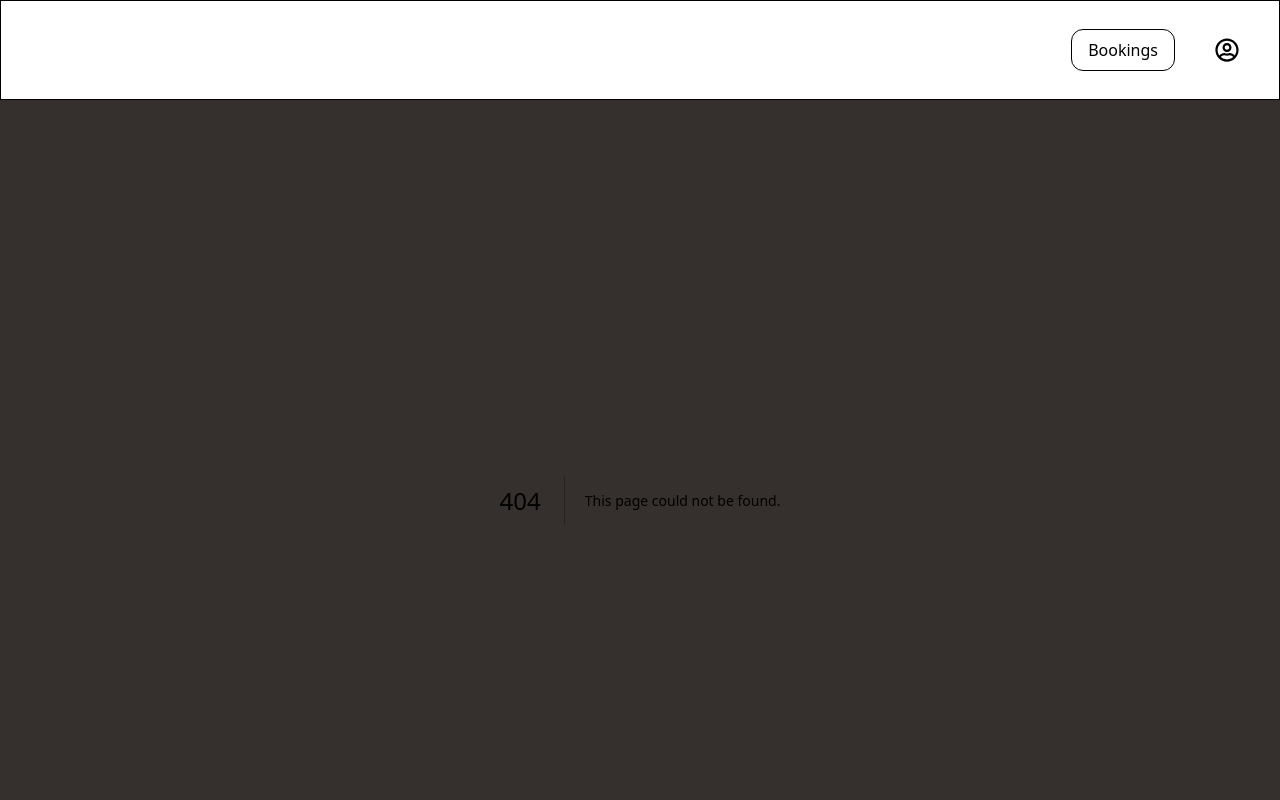
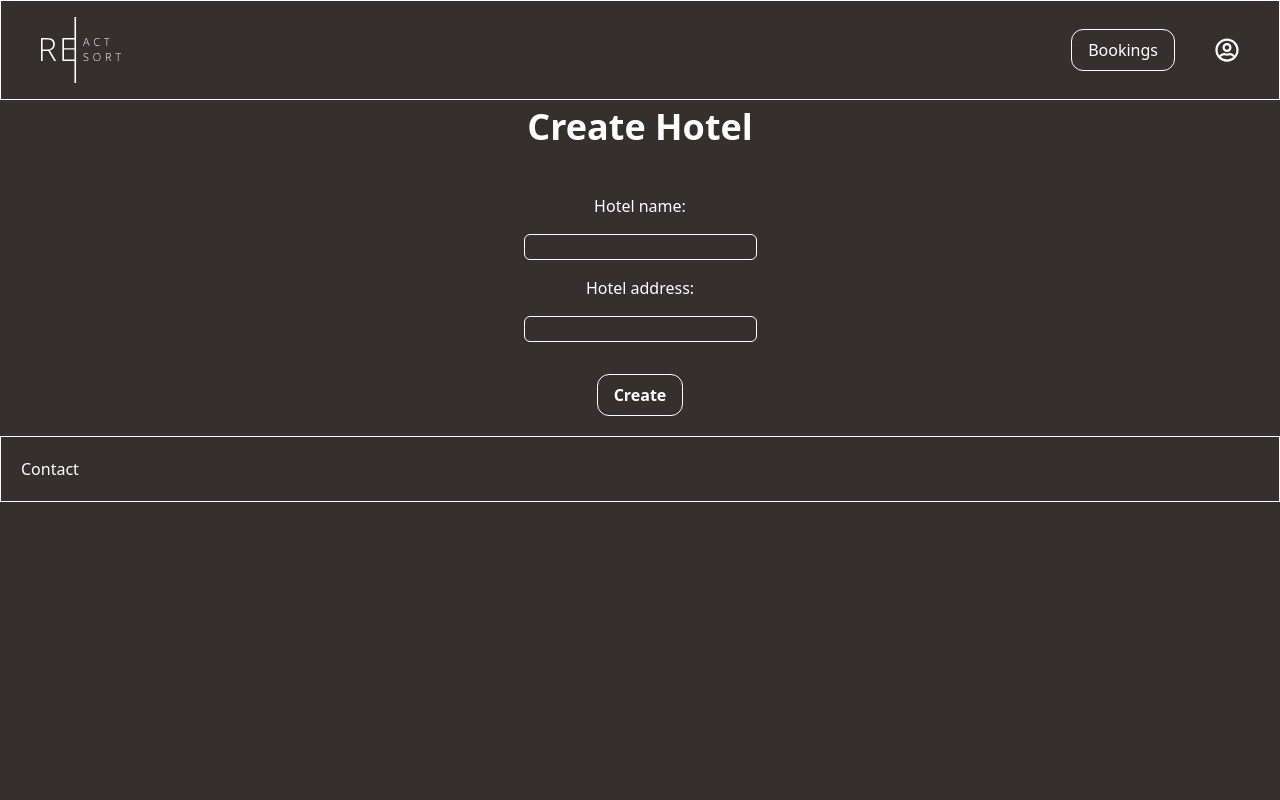
Before and after one commit to ericskagerling/ReactResort, a Next.js app: page /admin/create in a window 1280 px wide. Before the commit this address had no page. Shown: the top 800 px of the page. Built offline with nearby package versions, Linux system fonts and the light colour scheme.

Commit message:
added create hotel function

```diff
--- /dev/null
+++ b/app/admin/create/page.tsx
@@ -0,0 +1,54 @@
+async function createHotel(formData: FormData) {
+  "use server";
+  const name = formData.get("hotelName");
+  const address = formData.get("hotelAddress");
+
+  const response = await fetch("https://aspcode.net/api/db/HotelAPI/hotels", {
+    method: "POST",
+    headers: {
+      "Content-Type": "application/json",
+      "X-API-Key": process.env.HOTEL_API_KEY!,
+    },
+    body: JSON.stringify({
+      name,
+      address,
+    }),
+  });
+  const data = await response.json();
+
+  console.log("Created hotel: " + data);
+}
+
+export default async function CreateHotel() {
+  return (
+    <>
+      <div className="flex flex-1 flex-col items-center">
+        <h2 className="heading-two mb-10 text-center">Create Hotel</h2>
+
+        <form action={createHotel} className="flex flex-col items-center gap-3">
+          <label htmlFor="hotelName">Hotel name:</label>
+          <input
+            type="text"
+            className="border m-1 rounded-md"
+            id="hotelName"
+            name="hotelName"
+            required
+          />
+
+          <label htmlFor="hotelAddress">Hotel address:</label>
+          <input
+            type="text"
+            className="border m-1 rounded-md"
+            id="hotelAddress"
+            name="hotelAddress"
+            required
+          />
+
+          <button type="submit" className="nav-button button-text mt-4 ">
+            Create
+          </button>
+        </form>
+      </div>
+    </>
+  );
+}
--- /dev/null
+++ b/app/admin/page.tsx
@@ -0,0 +1,21 @@
+export default async function admin() {
+  return (
+    <>
+      <div className="flex-1 text-center">
+        <h2 className="heading-two mb-10 text-center">Admin Page</h2>
+
+        <a href="/admin/create" className="nav-button button-text m-2">
+          Create hotel
+        </a>
+
+        <a href="/admin/update" className="nav-button button-text  m-2">
+          Update hotel
+        </a>
+
+        <a href="/admin/delete" className="nav-button button-text  m-2">
+          Delete hotel
+        </a>
+      </div>
+    </>
+  );
+}
--- a/app/components/Footer.tsx
+++ b/app/components/Footer.tsx
@@ -1,5 +1,5 @@
 export const Footer = () => (
-  <footer className="p-5 border">
+  <footer className="p-5 border mt-5">
     <p>Contact</p>
   </footer>
 );
```
Also changed, not shown: app/admin/delete/page.tsx (added), app/admin/update/page.tsx (added).
